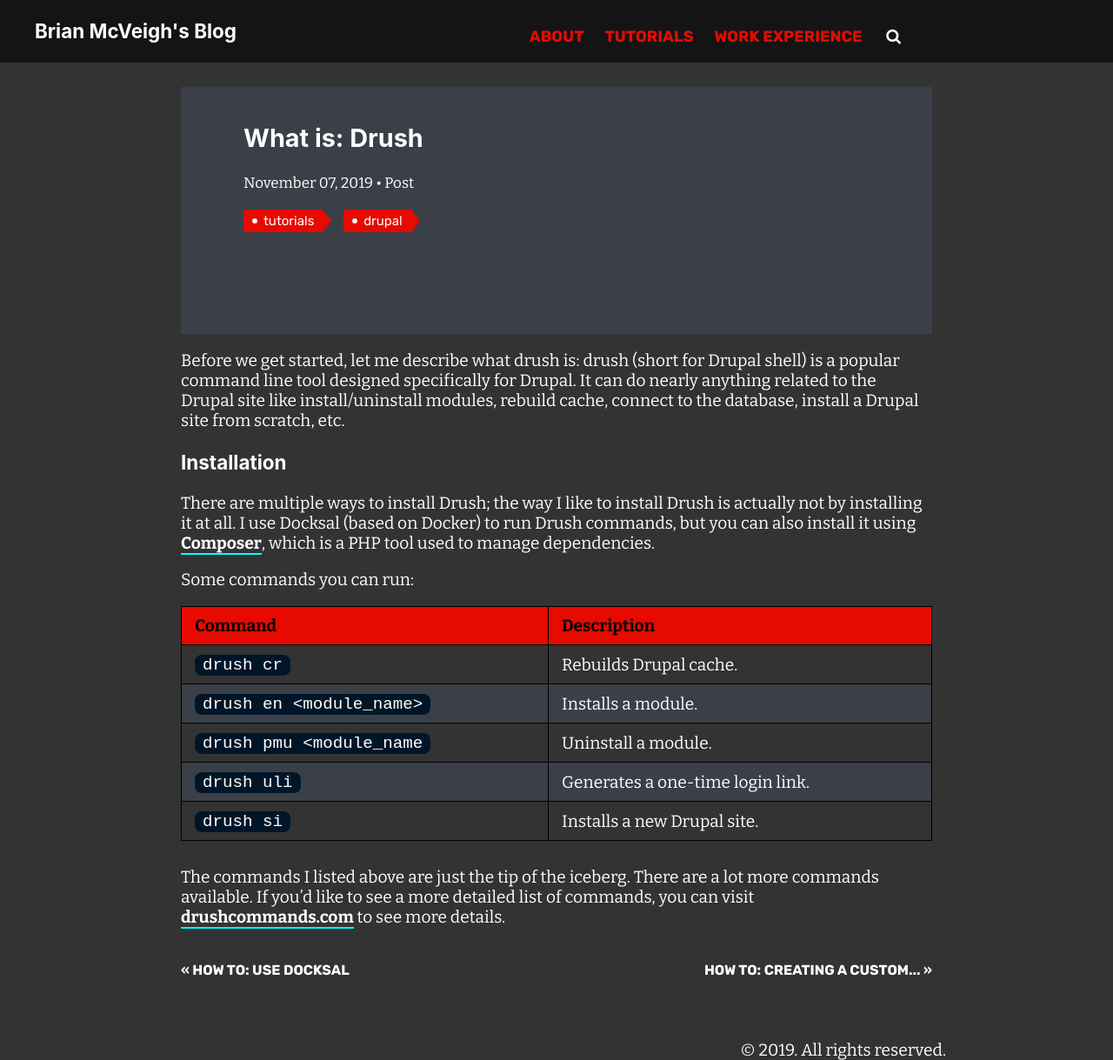
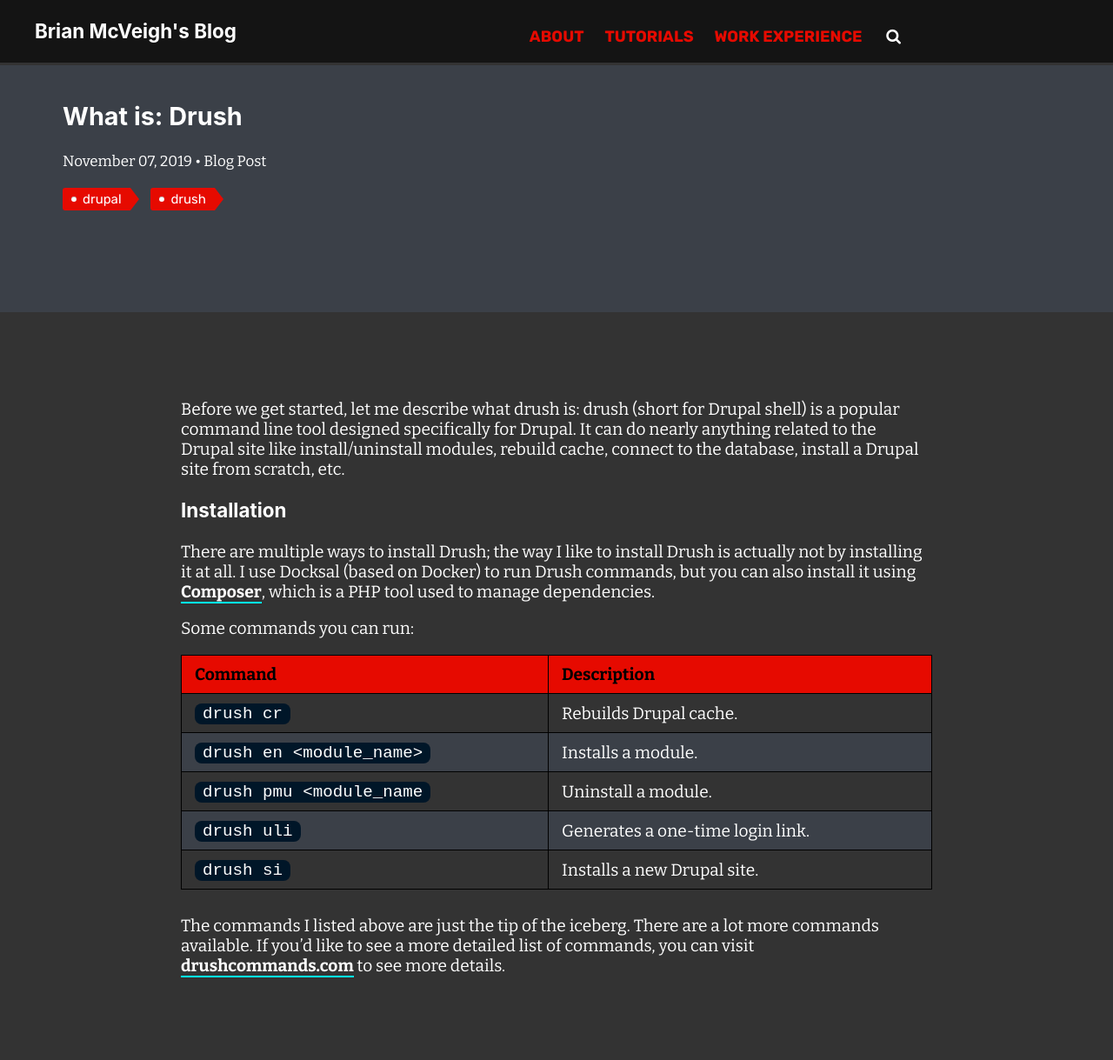
Before and after one commit to bmcveigh/bmcveigh.github.io, a Jekyll site: the page built from _posts/2019-11-07-what-is-drush.markdown, in a window 1280 px wide and 1219 px high. Shown: the whole window at 87% size. Built offline with Jekyll 4.4.1, drawn with Linux system fonts in a browser that asks for light colours.

Commit message:
Reusable template for tags/content updates

```diff
--- a/_layouts/post.html
+++ b/_layouts/post.html
@@ -1,9 +1,19 @@
----
-layout: default
----
-<div class="hero">
-    <h2 class="title">{{ page.title }}</h2>
-    <div class="metadata">{{ page.date | date: '%B %d, %Y' }} &bull; Post</div>
-    {% include tags.html %}
-</div>
-{{ content }}
+<!DOCTYPE html>
+<html lang="en">
+
+  {% include head.html %}
+
+<body>
+    <div class="container">
+        {% include navbar.html %}
+        <div class="hero">
+            <h2 class="title">{{ page.title }}</h2>
+            <div class="metadata">{{ page.date | date: '%B %d, %Y' }} &bull; Blog Post</div>
+            {% include tags.html %}
+        </div>
+        <div id="content">
+            {{ content }}
+        </div>
+    </div>
+</body>
+</html>
--- a/_posts/2019-11-07-what-is-drush.markdown
+++ b/_posts/2019-11-07-what-is-drush.markdown
@@ -2,7 +2,7 @@
 layout: post
 title:  "What is: Drush"
 date:   2019-11-07 17:59:00 -0500
-categories: tutorials drupal
+categories: drupal drush
 ---
 Before we get started, let me describe what drush is: drush (short for Drupal shell) is a popular command line tool designed specifically for Drupal. It can do nearly anything related to the Drupal site like install/uninstall modules, rebuild cache, connect to the database, install a Drupal site from scratch, etc.
 
```
